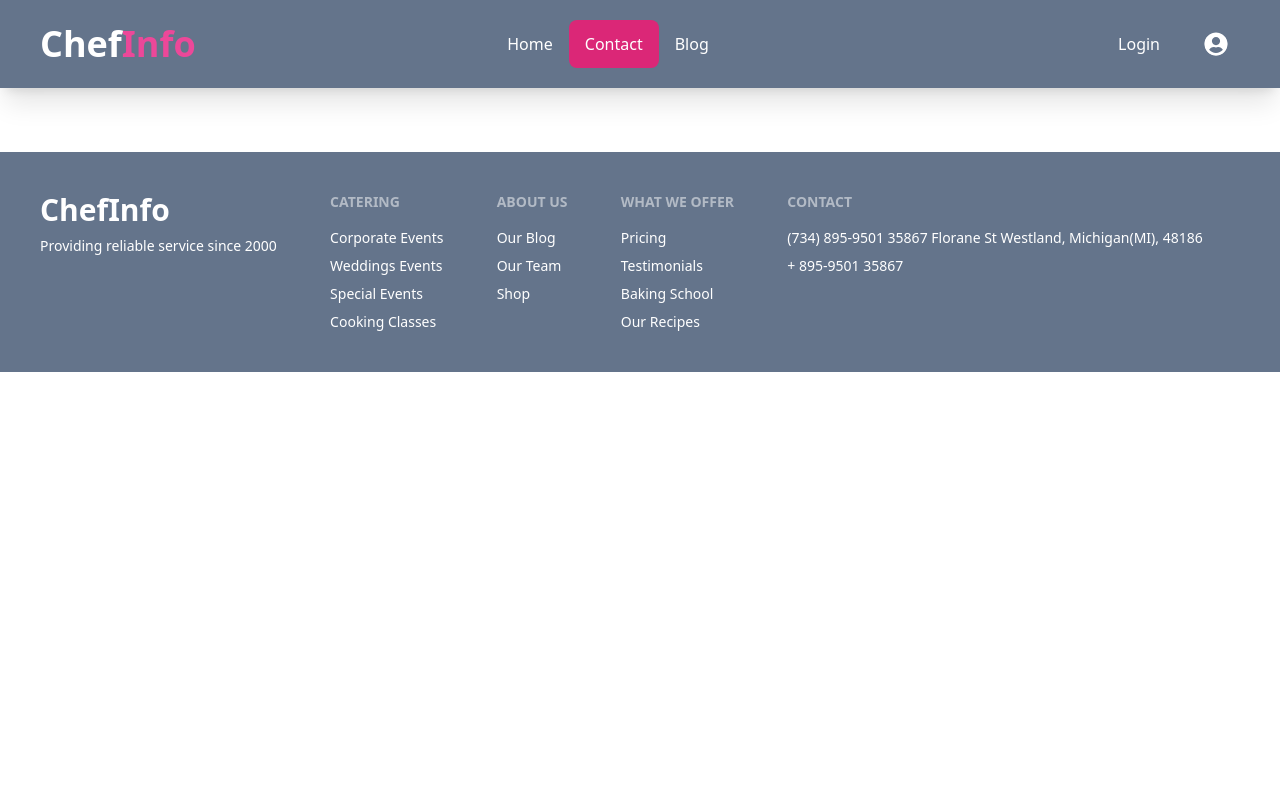
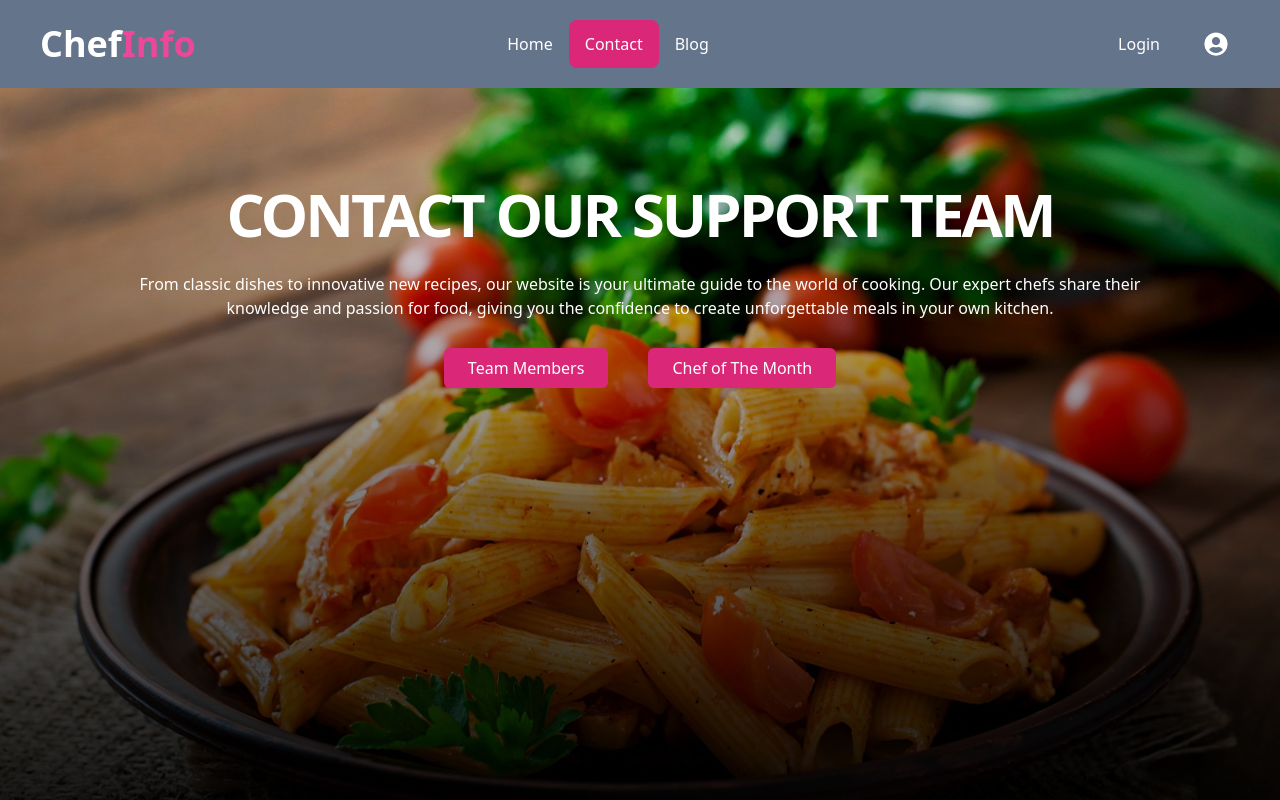
Before and after one commit to Barkatzx/chef-master-client, a React (Vite) app: page /contact in a window 1280 px wide. Shown: the top 800 px of the page. Built offline with nearby package versions, Linux system fonts and the light colour scheme; no server answers.

Commit message:
Contact Information Added

```diff
--- a/src/Pages/Contact/Contact.jsx
+++ b/src/Pages/Contact/Contact.jsx
@@ -1,11 +1,36 @@
-import React from 'react';
+import React from "react";
+import pasta_banner from "/pasta_banner.jpg";
 
 const Contact = () => {
-    return (
-        <div>
-
+  return (
+    <div
+      style={{
+        backgroundImage: `url(${pasta_banner}), linear-gradient(rgba(0,0,0,0),rgba(0,0,0,8))`,
+        backgroundBlendMode: "overlay",
+      }}
+      className="bg-cover bg-center min-h-screen text-white px-4 text-center"
+    >
+      <div className="lg:pt-24 pt-10 mx-auto">
+        <h2 className="text-white text-4xl lg:text-6xl leading-tight tracking-tighter font-bold">
+          <span className="">CONTACT </span>OUR SUPPORT TEAM
+        </h2>
+        <p className="text-white py-7">
+          From classic dishes to innovative new recipes, our website is your
+          ultimate guide to the world of cooking. Our expert chefs share their <br/>
+          knowledge and passion for food, giving you the confidence to create
+          unforgettable meals in your own kitchen.
+        </p>
+        <div className="flex gap-10 justify-center">
+          <button className="bg-pink-600 px-6 py-2 rounded-md hover:bg-pink-600">
+            Team Members
+          </button>
+          <button className="bg-pink-600 px-6 py-2 rounded-md hover:bg-pink-600">
+            Chef of The Month
+          </button>
         </div>
-    );
+      </div>
+    </div>
+  );
 };
 
 export default Contact;
```
